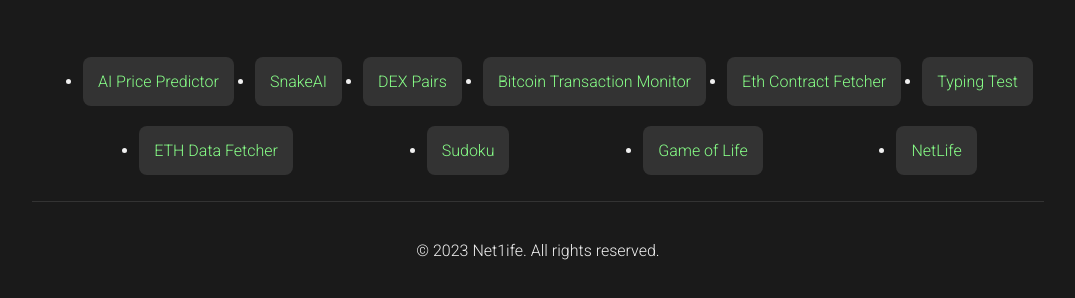
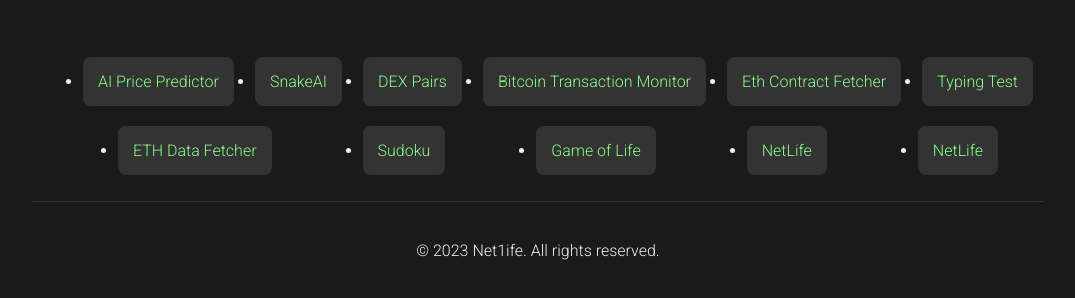
Before and after one commit to net1ife/net1ife.github.io, a plain HTML site: page index.html in a window 1280 px wide. Shown: the part 304-602 px from the top of the page, without its empty margins (102-1177 px from the left). Drawn offline with Linux system fonts and the light colour scheme.

Commit message:
Update index.html

```diff
--- a/index.html
+++ b/index.html
@@ -33,6 +33,7 @@
                 <li><a href="projects/Sudoku/Sudoku.html">Sudoku</a></li>
                 <li><a href="projects/GameofLife/GameofLife.html">Game of Life</a></li>
                 <li><a href="projects/netlife/netlife.html">NetLife</a></li>
+                <li><a href="projects/BTCnodetracker/BTCnodetracker..html">NetLife</a></li>
                 <!-- Repeat for the rest of the projects -->
             </ul>
         </section>
```
